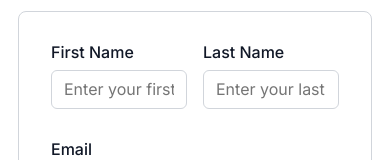
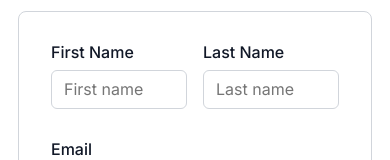
Before and after one commit to HackYourFutureProjects/c53-final-project-group-A, a React (Vite) app in the folder client/: page /login in a window 390 px wide. Both pictures are taken after a click on the button "Sign Up". Shown: the part 165-325 px from the top of the page. Built offline with nearby package versions, Linux system fonts and the light colour scheme.

Commit message:
Make signup name placeholders responsive

```diff
--- a/client/src/pages/SignupForm/SignupForm.jsx
+++ b/client/src/pages/SignupForm/SignupForm.jsx
@@ -95,7 +95,7 @@ const SignupForm = ({
             <label>First Name</label>
             <input
               type="text"
-              placeholder="Enter your first name"
+              placeholder="First name"
               value={signupData.firstName}
               onChange={(e) =>
                 setSignupData({ ...signupData, firstName: e.target.value })
@@ -107,7 +107,7 @@ const SignupForm = ({
             <label>Last Name</label>
             <input
               type="text"
-              placeholder="Enter your last name"
+              placeholder="Last name"
               value={signupData.lastName}
               onChange={(e) =>
                 setSignupData({ ...signupData, lastName: e.target.value })
```
